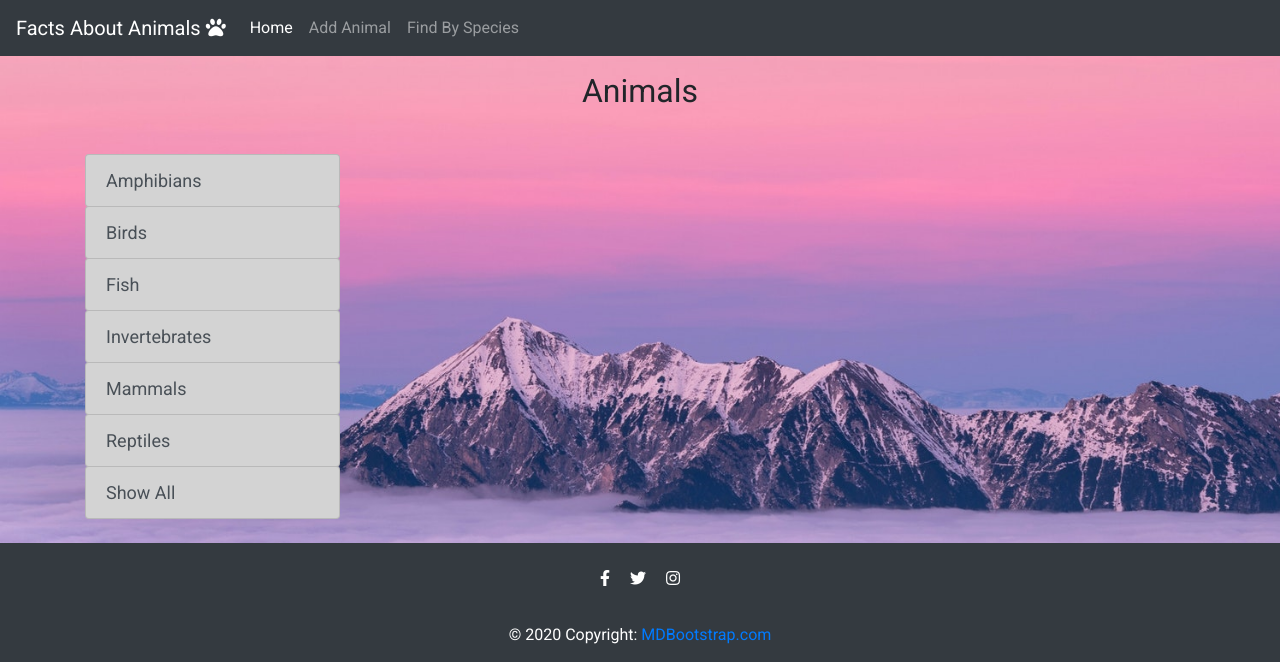
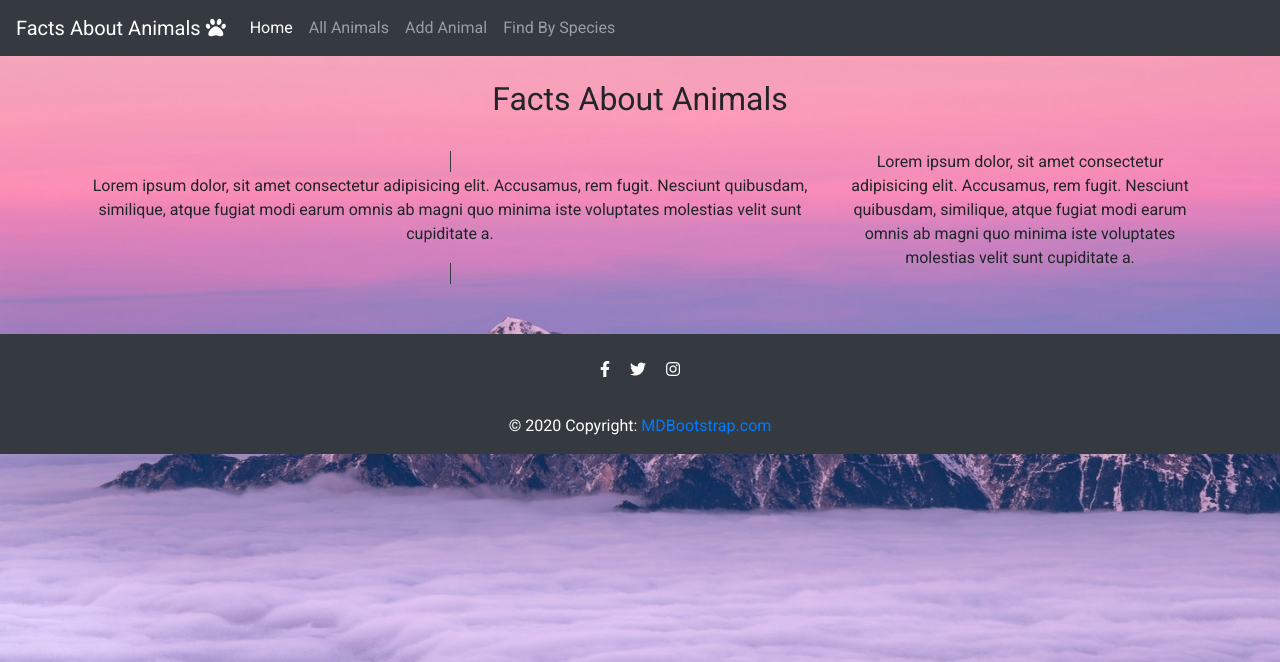
Before and after one commit to terencecistudent/Data-Centric-Dev-Project-TL, a Flask app: page / in a window 1280 px wide. Shown: the top 662 px of the page. Run offline with Flask 2, Linux system fonts and the light colour scheme; data that the repository does not hold is empty; some libraries are stand-ins or nearby versions.

Commit message:
Index.html homepage being added

```diff
--- a/app.py
+++ b/app.py
@@ -16,10 +16,18 @@ DBS_NAME = "animal_facts"
 
 # main homepage
 @app.route("/")
+@app.route("/home")
+def home():
+    return render_template("index.html")
+
+
+# main animal page
 @app.route("/all_animals")
 def all_animals():
     animals = mongo.db.animals.find().sort([("animal_type", 1), ("animal_name", 1)])
-    return render_template("allanimals.html", animals=list(animals))
+    diets = mongo.db.diets.find()
+    return render_template("allanimals.html", animals=list(animals),
+                            diets=list(diets))
 
 
 # testing piece of code
--- a/templates/allanimals.html
+++ b/templates/allanimals.html
@@ -21,6 +21,12 @@
 					<button type="button" class="list-group-item list-group-item-action btn btn-secondary" id="Mammals">Mammals</button>
 					<button type="button" class="list-group-item list-group-item-action btn btn-secondary" id="Reptiles">Reptiles</button>
 					<button type="button" class="list-group-item list-group-item-action btn btn-secondary" id="animal-card">Show All</button>
+				</div>
+                <!--Scrollspy containing animal diets-->
+				<div id="animal-diet-list" class="list-group pt-4">
+					<button type="button" class="list-group-item list-group-item-action btn btn-secondary" id="Carnivores">Carnivores</button>
+					<button type="button" class="list-group-item list-group-item-action btn btn-secondary" id="Herbivores">Herbivores</button>
+					<button type="button" class="list-group-item list-group-item-action btn btn-secondary" id="Omnivores">Omnivores</button>
 				</div>
 			</div>
             <!--Section for animal information-->
--- a/templates/base.html
+++ b/templates/base.html
@@ -15,7 +15,7 @@
     <header>
         <nav>
             <nav class="navbar navbar-expand-lg navbar-dark bg-dark">
-                <a class="navbar-brand" href="{{url_for('all_animals')}}">
+                <a class="navbar-brand" href="{{url_for('home')}}">
                     Facts About Animals
                     <span><i class="fas fa-paw" aria-hidden="true"></i></span>
                 </a>
@@ -25,9 +25,12 @@
                 <div class="collapse navbar-collapse" id="navbarNav">
                     <ul class="navbar-nav">
                         <li class="nav-item active">
-                            <a class="nav-link" href="{{url_for('all_animals')}}">Home
+                            <a class="nav-link" href="{{url_for('home')}}">Home
                                 <span class="sr-only">(current)</span>
                             </a>
+                        </li>
+                        <li class="nav-item">
+                            <a class="nav-link" href="{{url_for('all_animals')}}">All Animals</a>
                         </li>
                         <li class="nav-item">
                             <a class="nav-link" href="{{url_for('add_animals')}}">Add Animal</a>
--- /dev/null
+++ b/templates/index.html
@@ -0,0 +1,34 @@
+{% extends 'base.html' %}
+{% block content %}
+
+<div class="row text-center pt-4 pb-4">
+    <div class="col">
+        <h2>Facts About Animals</h2>
+    </div>
+</div>
+<div class="row text-center pb-5">
+    <div class="col-12">
+        <div class="row">
+            <div class="col-sm-12 col-md-8 col-lg-8 col-xl-8">
+                <span class="border border-dark">
+                    <p>
+                        Lorem ipsum dolor, sit amet consectetur adipisicing elit.
+                        Accusamus, rem fugit. Nesciunt quibusdam, similique, atque
+                        fugiat modi earum omnis ab magni quo minima iste voluptates
+                        molestias velit sunt cupiditate a.
+                    </p>
+                </span>
+            </div>
+            <div class="col-sm-12 col-md-4 col-lg-4 col-xl-4">
+                <p>
+                    Lorem ipsum dolor, sit amet consectetur adipisicing elit.
+                    Accusamus, rem fugit. Nesciunt quibusdam, similique, atque
+                    fugiat modi earum omnis ab magni quo minima iste voluptates
+                    molestias velit sunt cupiditate a.
+                </p>
+            </div>
+        </div>
+    </div>
+</div>
+
+{% endblock %}
```
